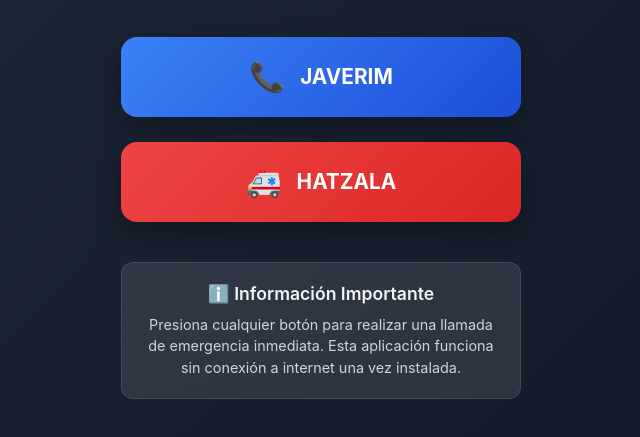
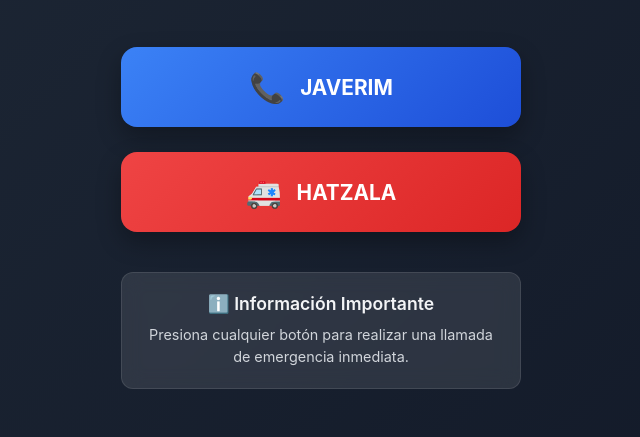
Before and after one commit to alexroitman/emergency, a plain HTML site: page index.html in a window 1280 px wide. Shown: the part 247-684 px from the top of the page, without its empty margins (319-959 px from the left). Drawn offline with Linux system fonts and the light colour scheme.

Commit message:
Update index.html

```diff
--- a/index.html
+++ b/index.html
@@ -240,7 +240,6 @@
             <h3 class="info-title">ℹ️ Información Importante</h3>
             <p class="info-text">
                 Presiona cualquier botón para realizar una llamada de emergencia inmediata.
-                Esta aplicación funciona sin conexión a internet una vez instalada.
             </p>
         </div>
     </div>
```
